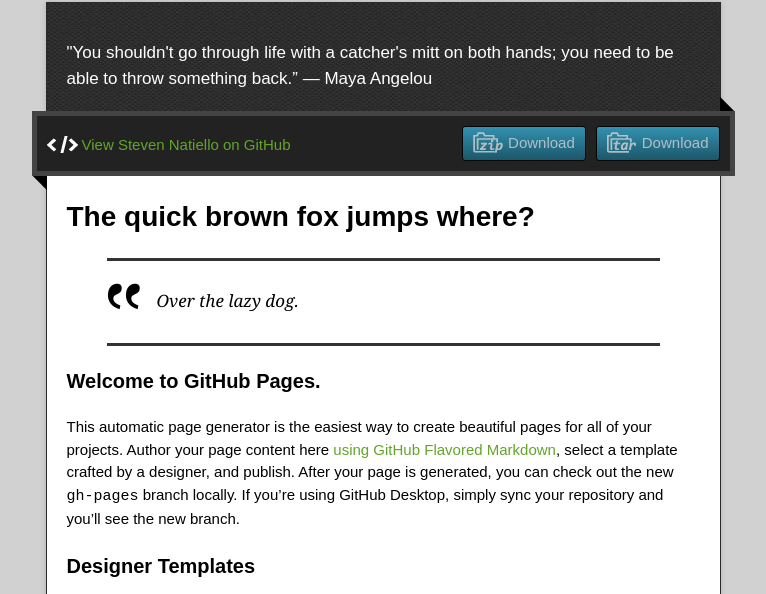
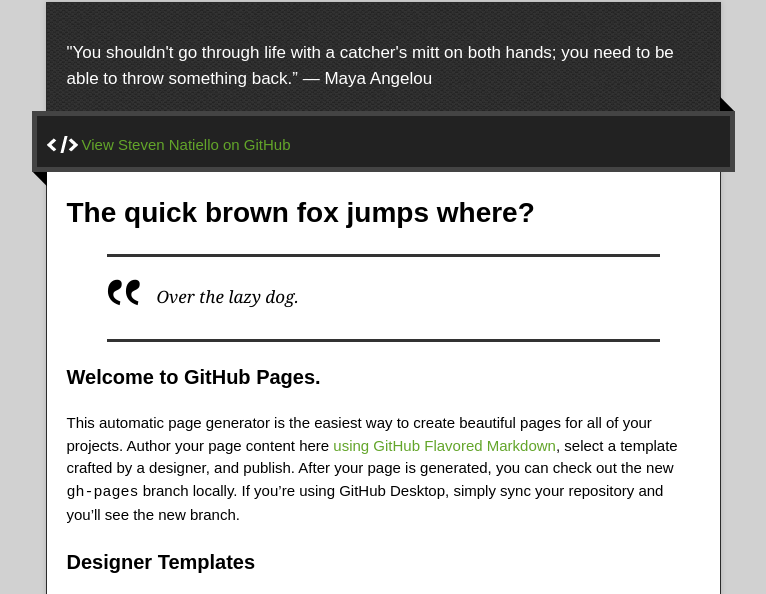
Before and after one commit to stevenatiello/stevenatiello-old, a plain HTML site: page index.html in a window 1280 px wide. Shown: the part 128-722 px from the top of the page, without its empty margins (257-1023 px from the left). Drawn offline with nearby package versions, Linux system fonts and the light colour scheme.

Commit message:
Update index.html

```diff
--- a/index.html
+++ b/index.html
@@ -29,8 +29,6 @@
       <div id="main" role="main">
         <div class="download-bar">
         <div class="inner">
-          <a href="https://github.com/stevenatiello/stevenatiello/tarball/master" class="download-button tar"><span>Download</span></a>
-          <a href="https://github.com/stevenatiello/stevenatiello/zipball/master" class="download-button zip"><span>Download</span></a>
           <a href="https://github.com/stevenatiello/stevenatiello" class="code">View Steven Natiello on GitHub</a>
         </div>
         <span class="blc"></span><span class="trc"></span>
```
